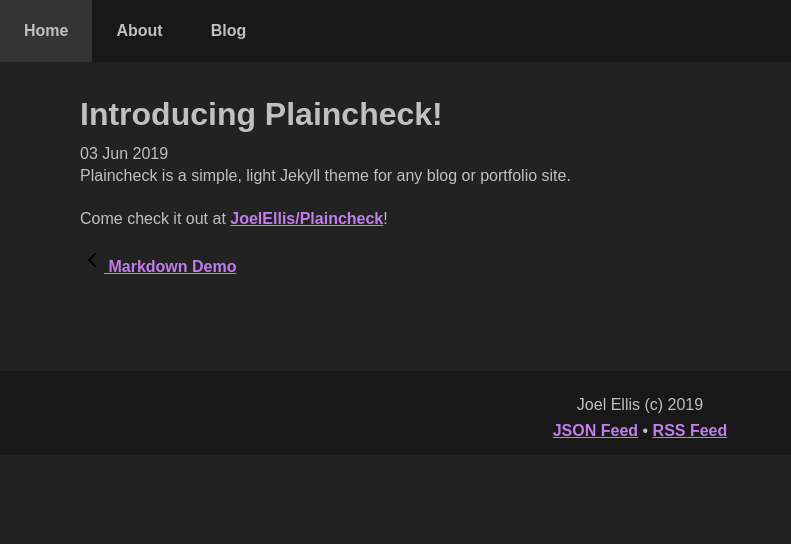
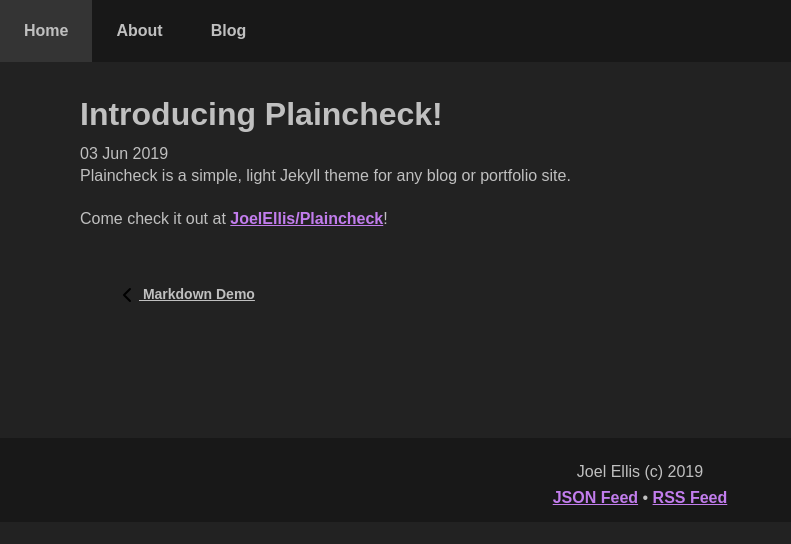
Before and after one commit to JadedBlueEyes/Plaincheck, a Jekyll site: the page built from _posts/2019-06-03-introducing-plaincheck.md, in a window 1280 px wide. Shown: the top 544 px of the page, without its empty margins (0-791 px from the left). Built offline with Jekyll 4.4.1, drawn with Linux system fonts in a browser that asks for light colours.

Commit message:
bottom navigation

```diff
--- a/_sass/_index.scss
+++ b/_sass/_index.scss
@@ -17,5 +17,6 @@ html {
 "scrollbar",
 "table",
 "code",
+"prev-next",
 "footer"
 ;
--- /dev/null
+++ b/_sass/_prev-next.scss
@@ -0,0 +1,28 @@
+.prev-next {
+  font-size: 0.875em;
+  display: block;
+  width: auto;
+  overflow: hidden;
+  width: 100%;
+  a {
+    display: block;
+    float: left;
+    margin: 2em;
+    padding: .5em;
+    // background-color: var(--theme-d2-background);
+    color: $text-color;
+  }
+  img {
+    vertical-align: middle;
+    /* mask:  */
+  }
+  .next {
+    padding-left: 1em;
+    text-align: right;
+    float: right;
+  }
+  .prev {
+    padding-right: 1em;
+    float: left;
+  }
+}
```
